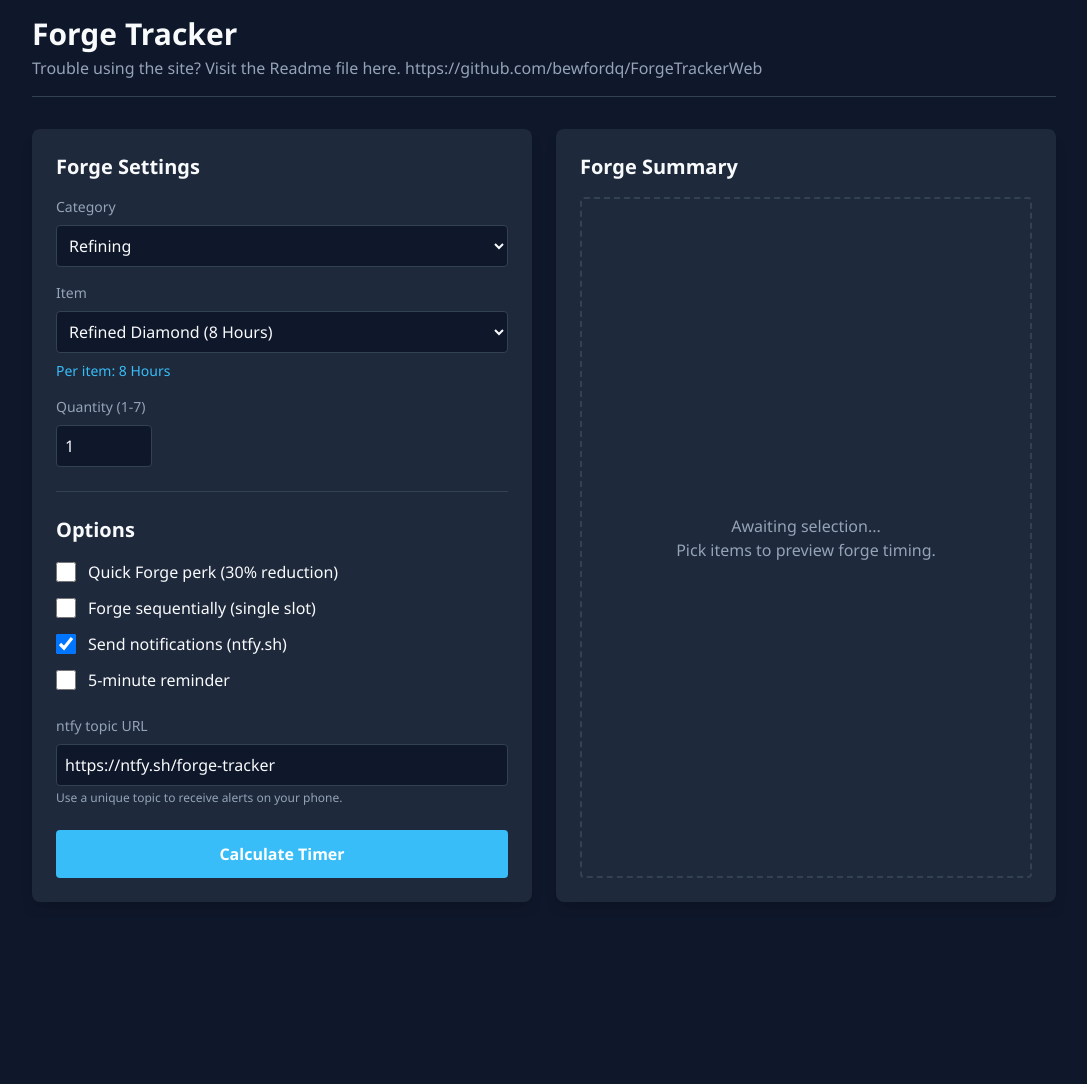
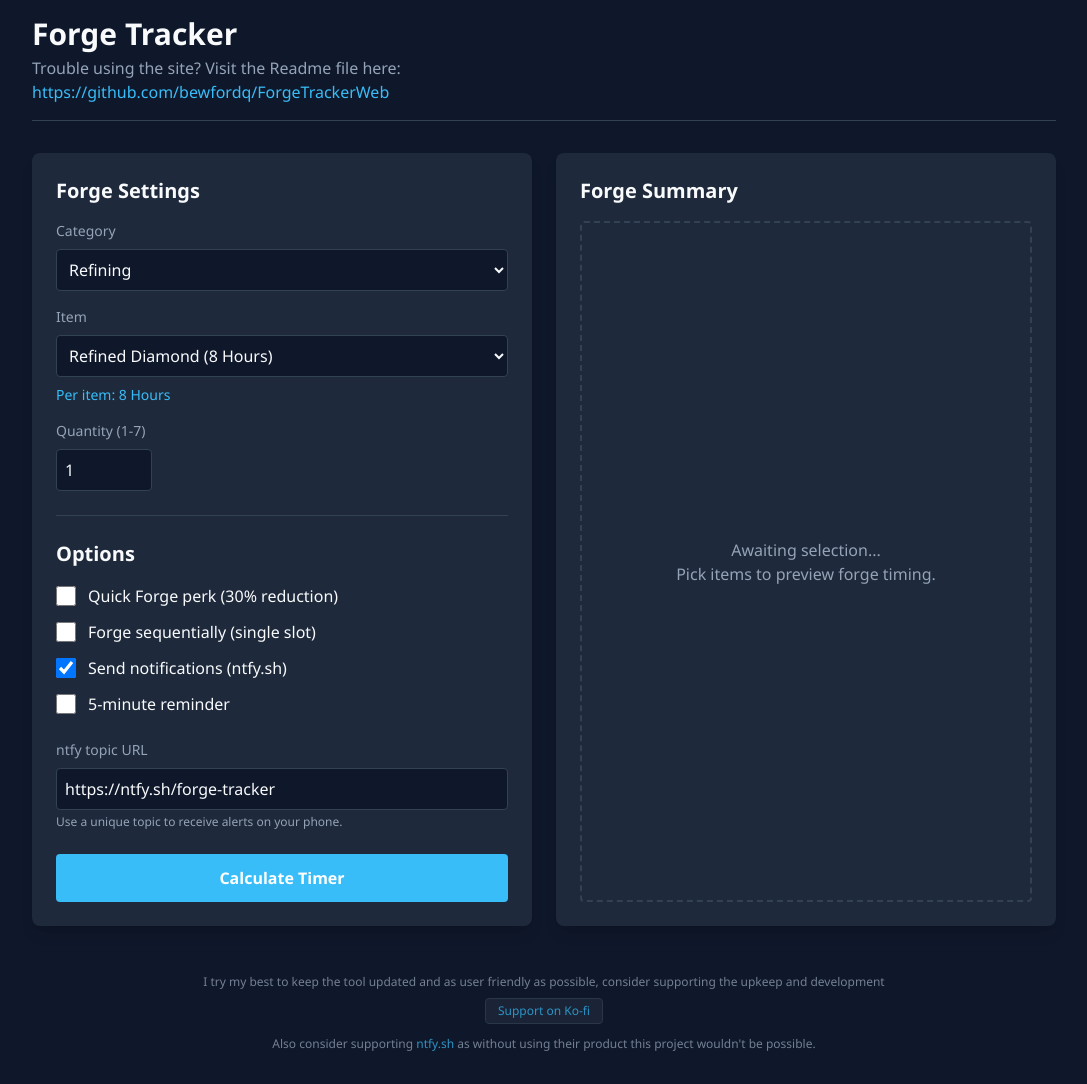
Before and after one commit to bewfordq/ForgeTrackerWeb, a plain HTML site: page index.html in a window 1280 px wide. Shown: the whole page, without its empty margins (96-1183 px from the left). Before the commit the page ends 918 px from the top, so only its background shows below. Drawn offline with nearby package versions, Linux system fonts and the light colour scheme.

Commit message:
Enhance layout and add footer with support links
Updated the body class for layout adjustments, improved the Readme link with proper formatting, and added a footer with support links.

```diff
--- a/index.html
+++ b/index.html
@@ -32,15 +32,17 @@
         select::-webkit-scrollbar-thumb:hover { background: #475569; }
     </style>
 </head>
-<body class="min-h-screen flex items-center justify-center p-4">
+<body class="min-h-screen flex flex-col items-center justify-center p-4">
 
     <div class="max-w-5xl w-full grid grid-cols-1 lg:grid-cols-2 gap-6">
 
         <!-- Header -->
         <div class="col-span-1 lg:col-span-2 mb-2">
             <h1 class="text-3xl font-bold text-text">Forge Tracker</h1>
-            <p class="text-muted mt-1">Trouble using the site? Visit the Readme file here.
-            https://github.com/bewfordq/ForgeTrackerWeb</p>
+            <p class="text-muted mt-1">
+                Trouble using the site? Visit the Readme file here:<br>
+                <a href="https://github.com/bewfordq/ForgeTrackerWeb" target="_blank" class="text-accent hover:underline">https://github.com/bewfordq/ForgeTrackerWeb</a>
+            </p>
             <hr class="border-separator mt-4">
         </div>
 
@@ -148,6 +150,17 @@
                 <button onclick="copySummary()" class="mt-2 text-xs text-muted hover:text-white transition">Copy summary to clipboard</button>
             </div>
         </div>
+    </div>
+
+    <!-- Footer -->
+    <div class="max-w-5xl w-full text-center mt-12 mb-4 text-xs text-muted opacity-75">
+        <p class="mb-2">I try my best to keep the tool updated and as user friendly as possible, consider supporting the upkeep and development</p>
+        <a href="https://ko-fi.com/bewford" target="_blank" class="inline-block bg-[#1e293b] text-accent hover:text-white border border-separator rounded px-3 py-1 mb-3 transition">
+            Support on Ko-fi
+        </a>
+        <p>
+            Also consider supporting <a href="https://ntfy.sh" target="_blank" class="text-accent hover:underline">ntfy.sh</a> as without using their product this project wouldn't be possible.
+        </p>
     </div>
 
     <!-- JavaScript Logic -->
```
